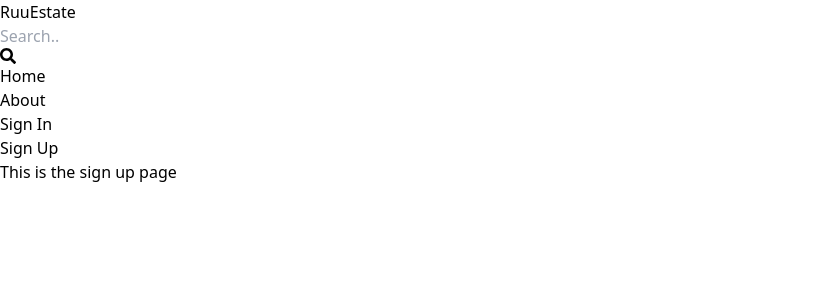
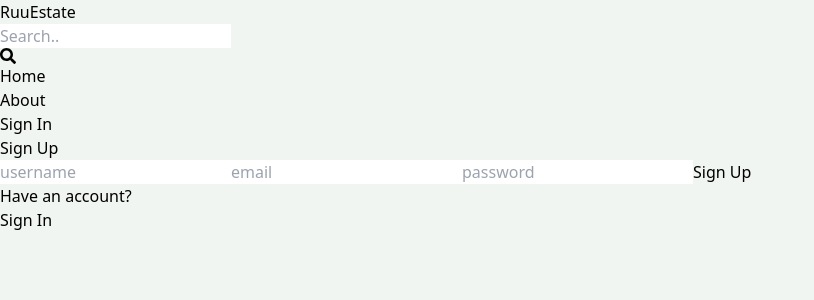
Before and after one commit to Ruvini-Rangathara/MERN-Real-Estate-App, a React (Vite) app in the folder client/: page /sign-up in a window 1280 px wide. Shown: the top 300 px of the page, without its empty margins (0-814 px from the left). Built offline with nearby package versions, Linux system fonts and the light colour scheme.

Commit message:
complete sign up page ui

```diff
--- a/client/src/index.css
+++ b/client/src/index.css
@@ -1,3 +1,7 @@
 @tailwind base;
 @tailwind components;
 @tailwind utilities;
+
+body{
+    background-color: rgb(241, 245, 241);
+}
--- a/client/src/pages/SignUp.tsx
+++ b/client/src/pages/SignUp.tsx
@@ -1,10 +1,33 @@
 import React from "react";
+import {Link} from "react-router-dom";
 
 export default function SignUp() {
     return (
-        <div>
-            <h1>Sign Up</h1>
-            <p>This is the sign up page</p>
+        <div className={'p-3 max-w-lg mx-auto'}>
+            <h1 className='text-3xl text-center font-semibold my-7'>Sign Up</h1>
+
+            <form className={'flex flex-col gap-4'}>
+                <input type='text' placeholder='username'
+                       className='border p-2 rounded-lg' id='username'/>
+
+                <input type='email' placeholder='email'
+                       className='border p-2 rounded-lg' id='email'/>
+
+                <input type='password' placeholder='password'
+                       className='border p-2 rounded-lg' id='password'/>
+
+                <button className={'bg-slate-700 text-white p-2 rounded-lg uppercase hover:opacity-80'}>
+                    Sign Up
+                </button>
+            </form>
+
+            <div className={'flex gap-2 mt-5'}>
+                <p>Have an account? </p>
+                <Link to={'/sign-in'}>
+                    <span className={'text-blue-700'}>Sign In</span>
+                </Link>
+            </div>
+
         </div>
     );
 }
```
